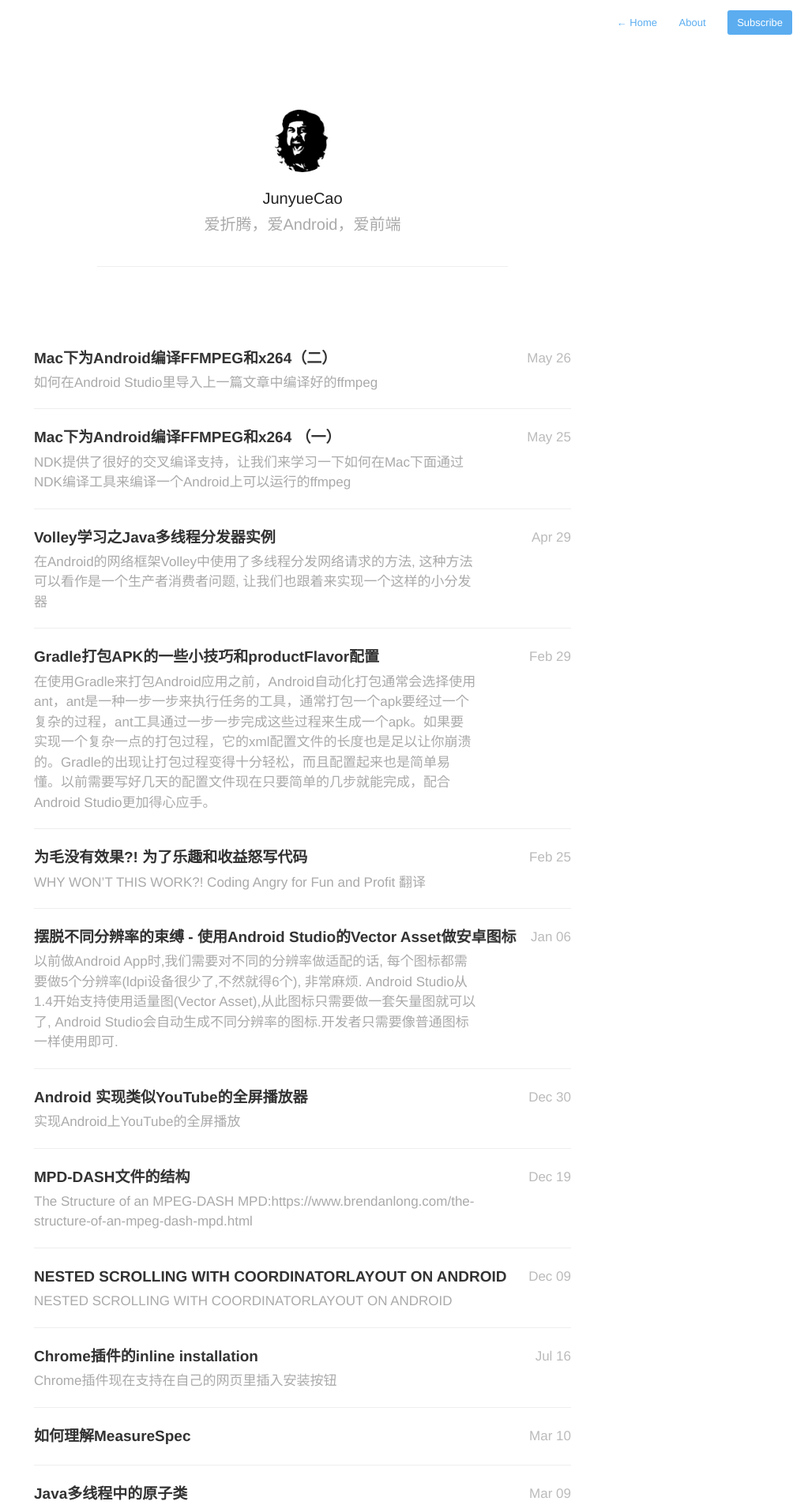
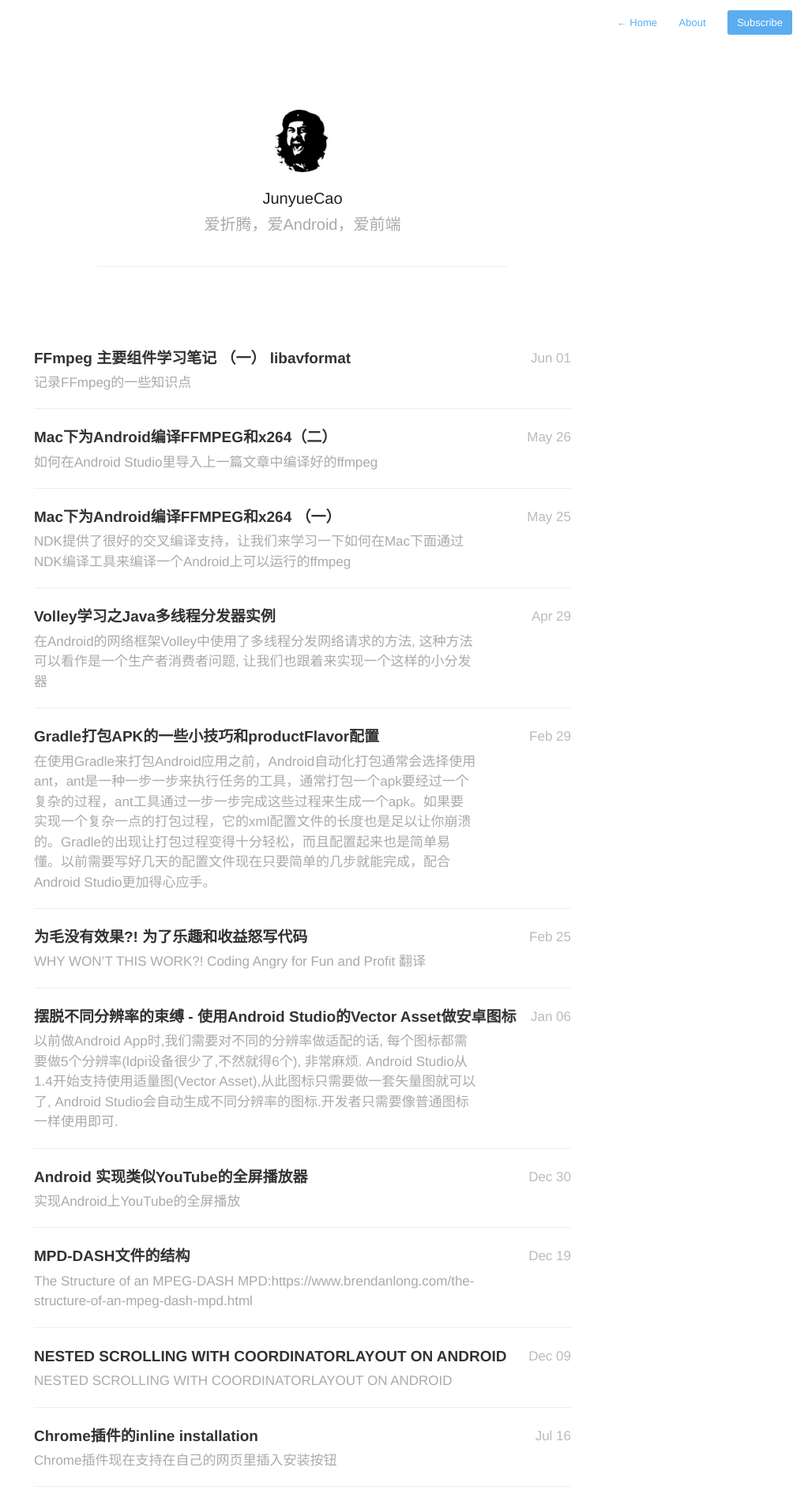
Before and after one commit to junyuecao/junyuecao.github.io, a Jekyll site: the page built from index.html, in a window 1280 px wide. Shown: the top 1906 px of the page at 79% size, without its empty margins (257-1280 px from the left). Built offline with Jekyll 4.4.1, drawn with Linux system fonts in a browser that asks for light colours; nearby versions of some CDN libraries; the list of posts is cut into pages by our own code; comment, search, counter and statistics services are not loaded; part of the change alters nothing that is shown.

Commit message:
add post

```diff
--- /dev/null
+++ b/_posts/2016-06-01-ffmpeg-modules-introduction.md
@@ -0,0 +1,213 @@
+---
+layout: post
+title: FFmpeg 主要组件学习笔记 （一） libavformat
+description: "记录FFmpeg的一些知识点"
+category: ffmpeg
+tags: ["ffmpeg"]
+---
+
+* Will be replaced with the ToC, excluding the "Contents" header
+{:toc}
+
+### 1. Libavformat该要
+
+#### 1.1 简要介绍
+
+Libavformat（lavf）是用来处理音视频媒体文件封装格式的库。它主要的作用包括两种：
+
+ 1. 将一个媒体文件抽取出不同的流来，比如视频流，音频流
+ 2. 将指定的数据写入到指定的封装格式，比如将视频流音频流写入到mp4格式里。
+
+<br/>
+它还包含了一个I/O模块，可以支持一系列协议来访问数据（比如：文件，tcp，http等等），在使用lavf之前，你需要现调用`av_register_all()`来注册所有编译好的封装器（muxers），解封装器（demuxers）和协议。除非你十分确定你不会使用网络功能，否则你还需要调用一下`avformat_network_init()`。
+
+lavf支持的输入格式可以由数据结构`AVInputFormat`来描述，对应的输出格式由`AVOutputFormat`来描述。如果你想遍历所有的已注册的输入输出格式，你可以调用`av_iformat_next()`和`av_oformat_next()`。协议层不属于公共API，所以你只能通过`avio_enum_protocols()`来查看所有支持协议的名字。
+
+无论是封装还是解封装，lavf的主要结构都由`AVFormatContext`来描述，通过它可以输出关于我们要读和写的文件的所有信息。正如大部分的Libavformat结构体一样，它的大小也不是公共API，所以不能通过栈上分配或者直接`av_malloc()`的方式来分配。要创建一个`AVFormatContext`你需要调用`avformat_alloc_context()`（类似于`avformat_open_input`之类的函数也是一样的道理）。
+
+`AVFormatContext`包涵的最重要的一些信息如下：
+
+ - 输入或者输出格式，可以自动监测或者由用户自行设置；输出格式由用户自行设置。
+ - 一个`AVStreams`数组，描述了这个文件里存储的所有的基础流。`AVStream`通常由他们在这个数组的索引来引用。
+ - 一个I/O context。一般由lavf来打开，或者由用户设置输入，输出的都由用户自行设置（除非你用的是`AVFMT_NOFILE`格式）。
+
+#### 1.2 传递选项到封装器或解封装器
+
+可以通过使用`AVOptions`来配置lavf的封装器和解封装器。通用（格式无关）的libavformat的配置信息会由`AVFormatContext`来提供，用户可以通过调用`av_opt_next()`或者`av_opt_find()`，传入`AVFormatContext`（或者通过`avformat_get_class()`获取到的它的`AVClass`）来获得。私有（格式特定）的配置信息由`AVFormatContext.priv_data`提供，但是只有对应格式数据结构里的`AVInputFormat.priv_class`/`AVOutputFormat.priv_class`非空时有效。更多的配置项可能由`I/O context`（当它的AVClass非空时才有效）和协议层来提供。查看内嵌在`AVOptions`文档里的讨论来学习如何访问这些配置。
+
+#### 1.3 url
+
+libavformat里的URL串由协议名，一个冒号‘:’和协议特定字符串，不含协议名和冒号的URL一般用于本地文件，也可以支持，但是已经弃用了。本地文件使用`file:`来访问。
+
+重要提示：不要使用未经检查的未知来源的协议。
+
+注意一些协议非常（过于）强大，可以访问本地和远程的文件，文件内部部分，或者串联文件，访问本地音视频设备等等。
+
+### 2. 解封装
+
+解封装意思就是读取一个媒体文件，并将其分离成一个个数据快（packets）
+
+一个[packet](https://ffmpeg.org/doxygen/3.0/structAVPacket.html)包涵了一个或者多个编码帧，并且属于一个基础数据流。在lavf的API里，`avformat_open_input()`函数用于打开一个文件，`av_read_frame()`用于读取一个packet，最后要调用`avformat_close_input()`来做清理工作。
+
+#### 2.1 打开媒体文件
+
+打开一个文件至少需要的信息是它的URL，将它传递给`avformat_open_input()`，代码如下：
+
+{% highlight c %}
+const char    *url = "file:in.mp3";
+AVFormatContext *s = NULL;
+int ret = avformat_open_input(&s, url, NULL, NULL);
+if (ret < 0)
+    abort();
+{% endhighlight %}
+
+上述代码尝试分配一个`AVFormatContext`，打开指定文件（自动检测类型）然后读取文件头，然后导出相应的信息存储到`s`里。一些格式是没有文件头的，或者文件头里没有足够的信息，那样的话推荐你调用`avformat_find_stream_info()`函数，它会试图读取并解码一些帧，来寻找缺失的信息。
+
+一些情况下你希望自己提前分配一个`AVFormatContext`。 调用`avformat_alloc_context()`然后在传入到`avformat_open_input()`之前做一些调整。 有一种情况就是你想使用自定义函数来读取输入数据，而不是用lavf内部的I/O层，要想实现这个，你需要用`avio_alloc_context()`创建你自己的AVIOContext，传递你的读取回调进去，然后将`AVFormatContext`的`pb`字段设置为你创建的`AVIOContext`。
+
+由于打开文件的格式在调用`avformat_open_input()`之前是不知道的，因此对于自己预分配的`AVFormatContext`来说是无法设置解封装器的私有配置的。要设置这些options，需要在调用`avformat_open_input()`时封装进一个`AVDictonary`里传入：
+
+{% highlight c %}
+AVDictionary *options = NULL;
+av_dict_set(&options, "video_size", "640x480", 0);
+av_dict_set(&options, "pixel_format", "rgb24", 0);
+if (avformat_open_input(&s, url, NULL, &options) < 0)
+    abort();
+av_dict_free(&options);
+{% endhighlight %}
+
+上述代码将`video_size`和`pixel_format`传入解封装器。对于raw video解封装器来说这是他们是必要参数，因为没有这些参数就无法知道怎么分析raw video数据。如果说格式其实是一些不同于raw video的东西，这些传入的参数就无法识别，因此也就没有用处。这些无法识别的参数会被返回来（识别的参数就被消费掉了，不会再返回），调用程序可以处理这些未识别的参数：
+
+{% highlight c %}
+AVDictionaryEntry *e;
+if (e = av_dict_get(options, "", NULL, AV_DICT_IGNORE_SUFFIX)) {
+    fprintf(stderr, "Option %s not recognized by the demuxer.\n", e->key);
+    abort();
+}
+{% endhighlight %}
+
+完成读取文件后，你必须调用`avformat_close_input()`来关闭文件，它将会释放所有与该文件相关的资源。
+
+#### 2.2 读取文件
+
+通过重复调用`av_read_frame()`可以读取一个已经打开的`AVFormatContext`，每一次调用，如果成功的话，会返回一个`AVPacket`，其中包含了从一个`AVStream`里取出的编码过的数据，这个流的索引为`AVPacket.stream_index`。如果用户想要解码数据，那么这个packet可以直接传递到编解码器`libavcodec`来解码，解码函数为`avcodec_decode_video2()`， `avcodec_decode_audio4()`， `avcodec_decode_subtitle2()`。分别可以解码视频，音频和字幕。
+
+如果已知的话`AVPacket.pts`, `AVPacket.dts` 和 `AVPacket.duration`会自动设置好，如果无法获知的话他们也可能不会被设置（也就是说对于pts/dts来说是`AV_NOPTS_VALUE `,对于duration来说是0）。时间信息单位为`AVStream.time_base`，也就是如果要转换成秒的话，需要把时间信息乘以`AVStream.time_base`。
+
+如果返回的packet中`AVPacket.buf`已经设好，那么代表这个packet是动态分配的，并且用户可以一直持有它。相反如果`AVPacket.buf`为`NULL`，那么代表这个packet的数据是由一个解封装器内部的静态存储持有的，并且这个packet在下次调用`av_read_frame()`或者关闭文件后就会失效了。 如果调用方想要一个更长生命周期，那么调用`av_dup_packet()`可以分配内存`av_malloc()`并复制一份。两种情况下在不需要这个packet的时候都要调用`av_packet_unref()`来释放。
+
+### 3. 封装
+
+封装器（Muxer）将编码后的数据以`AVPacket`的形式写入到文件或者其它输出指定容器格式的字节流中。
+
+主要的封装器的API函数有：`avformat_write_header()`用于写入文件头，`av_write_frame()` / `av_interleaved_write_frame()`用于写数据块packet，以及`av_write_trailer()`用于结束写文件。
+
+在封装过程开始时，调用者首先必须调用`avformat_alloc_context()`来创建一个封装context，接下来填入一些字段来配置封装器：
+
+ - `oformat` 必须设置, 用于指定使用的封装器
+ - 除非设置的格式是`AVFMT_NOFILE`类型,否则`pb`字段必须设置为一个已打开的`IO context`, 可以通过`avio_open2()`返回活着自定义一个
+ - 除非设置的格式是`AVFMT_NOSTREAMS`类型,否则必须至少通过`avformat_new_stream()`创建一个流, 调用者需要填充这个流的`stream codec context`信息, 比如编解码类型,id以及其它的一些参数(例如:视频宽高,像素或者采样格式等). 流的timebase要设置成调用者期望的.(注意: 封装器使用的timebase可能有所不同).
+ - 建议只手动初始化`AVCodecContext`中的有关的字段, 而不是在重封装过程中使用`avcodc_copy_context()`:无法保证解码器context适用于输入和输出的format context.
+ - 调用者可能需要设置一些额外信息,比如一些全局信息,或者针对于每个流的元信息, 章节, 脚本之类的,正如在 [AVFormatContext](https://ffmpeg.org/doxygen/3.0/structAVFormatContext.html)文档里描述的.这些信息是否最终会存储在输出中取决于容器格式和封装器的支持.
+
+当封装器设置完成后, 调用者必须调用`avformat_write_header()`来初始化封装器内部结构,并写入文件头. 这个阶段是否往IO context里写入东西取决于封装器, 但是这个函数必须要调用. 任何封装器的私有选项也要在这个函数调用时传入.
+
+然后就可以重复调用`av_write_frame()`或者`av_interleaved_write_header()`来发送数据到封装器(参考这些函数的文档来分辨他们的区别. 一个封装context只允许使用其中一种,不能混着用). 注意发送到封装器的packet的时间信息必须对应`AVStream`的时间基数,这个时间基数会在`avformat_write_header()`步骤写入,有可能与调用者设置的不同.
+
+当所有数据都写入后, 调用者必须调用`av_write_trailer()`进行文件缓冲数据的关闭和文件的关闭. 然后关闭IO context(如果有的话), 最后调用`avformat_free_context()`释放封装context.
+
+### 4. I/O 读写(貌似只有读)
+
+#### 4.1 目录列表
+
+目录列表API可以用来列出远程服务器上的文件列表.
+
+使用场景:
+
+ - 一个打开文件的对话框用来选择远程地址上的文件
+ - 一个可以播放指定目录下所有文件的播放器
+
+##### 打开目录
+
+首先, 打开目录需要调用`avio_open_dir()`,并提供URL和一些协议相关参数(通过`AVDictionary`传入). 如果调用成功,这个函数返回0或者正数,并且分配一个`AVIODirContext`.
+
+{% highlight c %}
+AVIODirContext *ctx = NULL;
+if (avio_open_dir(&ctx, "smb://example.com/some_dir", NULL) < 0) {
+    fprintf(stderr, "Cannot open directory.\n");
+    abort();
+}
+{% endhighlight %}
+
+上述代码尝试打开一个`smb`协议的目录, 没有传递额外参数.
+
+##### 读取条目
+
+每个目录的条目(例如:文件,目录,其它比如`AVIODirEntryType`的)由一个`AVIODirEntry`表示, 读取连续的条目可以通过`avio_read_dir()`来完成.每一次调用如果成功返回0或者正数. 如果读取到了`NULL`条目,就可以停止了, 表示已经没有可以读取的条目了. 下面的代码从一个context关联的目录中读取所有条目,并且把文件名打印到标准输出流里.
+
+{% highlight c %}
+AVIODirEntry *entry = NULL;
+for (;;) {
+    if (avio_read_dir(ctx, &entry) < 0) {
+        fprintf(stderr, "Cannot list directory.\n");
+        abort();
+    }
+    if (!entry)
+        break;
+    printf("%s\n", entry->name);
+    avio_free_directory_entry(&entry);
+}
+{% endhighlight %}
+
+### 5. 公共元数据API
+
+元数据API可以让`libavformat`在解封装的时候导出元数据标签.
+
+相反它也可以让客户端在封装的时候设置元数据标签.
+
+元数据由键值对表示,使用`AVDictionary`封装好后,读取或设置到`AVFormatContext`, `AVStream`,`AVChapter`和`AVProgram`的`metadata`字段里. 和FFmpeg的其它所有字符串一样, 元数据默认都认为是UTF-8编码的Unicode字符, 注意大部分情况下解封装器导出的元数据不会做字符编码检查.
+
+重要的一些概念:
+
+ - 键是唯一的,不能存在两个相同的键. 在语义上也要求是唯一的,比如解封装器不知道如何处理多个不同的键但实际上语义是一样的,比如键名`Author5`,键名`Author6`. 这里必须把所有tag放到同一个字段里.
+ - 元数据是平铺的,没有层次结构的. 没有子tag.如果你要保存类似于制作人Alice和演员Bob的孩子的电子邮件,你应该这样存:键名为`alice_and_bobs_childs_email_address`.
+ - 多个modifier可以应用到键名上,modifier的意思就是说这个键在不同的情况下有不同的值. 可以通过短横线'-'加到键名的末尾,这些modifier列表如下,顺序必须和下面的一致.比如可以是 `foo-eng-sort`但不能是`foo-sort-eng`
+    - 语言 例如:`Author-ger=Michael` ,`Author-eng=Mike`, 默认语言是没有指定的"Author标签"
+    - 排序 可以调整一个tag的顺序 入`artist="The Beatles"`,`artiest-sort="Beatles The"`
+ - 一些协议和解封装器支持元数据更新.在成功调用`av_read_packet()`后,`AVFormatContext.event_flags`或者`AVStream.event_flags`将会更新来表示元数据变化了.
+ - 解封装器尝试导出元数据为一个通用格式. 没有通用等价tag会保留在容器里,下面是通用tag的名字:
+
+| album        | -- | name of the set this work belongs to |
+| album_artist | -- | main creator of the set/album, if different from artist. e.g. "Various Artists" for compilation albums. |
+| artist       |--  | main creator of the work |
+| comment      | -- | any additional description of the file. |
+| composer     | -- | who composed the work, if different from artist.|
+| copyright    | -- | name of copyright holder.|
+| creation_time| -- | date when the file was created, preferably in ISO 8601.|
+| date         | -- | date when the work was created, preferably in ISO 8601.|
+| disc         | -- | number of a subset, e.g. disc in a multi-disc collection.|
+| encoder      | -- | name/settings of the software/hardware that produced the file.|
+| encoded_by   | -- | person/group who created the file.|
+| filename     | -- | original name of the file.|
+| genre        | -- | <self-evident>.|
+| language     | -- | main language in which the work is performed, preferably in ISO 639-2 format. Multiple languages can be specified by separating them with commas. |
+| performer   | -- |artist who performed the work, if different from artist. E.g for "Also sprach Zarathustra", artist would be "Richard Strauss" and performer "London Philharmonic Orchestra".|
+| publisher |    -- | name of the label/publisher.|
+| service_name |     -- | name of the service in broadcasting (channel name).|
+| service_provider | -- | name of the service provider in broadcasting.|
+| title |        -- | name of the work.|
+| track |        -- | number of this work in the set, can be in form current/total.|
+| variant_bitrate | -- | the total bitrate of the bitrate variant that the current stream is part of|
+
+### 6. 核心函数
+
+参考:[https://ffmpeg.org/doxygen/3.0/group__lavf__core.html](https://ffmpeg.org/doxygen/3.0/group__lavf__core.html)
+
+### 7. 工具函数
+
+参考:[https://ffmpeg.org/doxygen/3.0/group__lavf__misc.html](https://ffmpeg.org/doxygen/3.0/group__lavf__misc.html)
+
+### 参考资料
+- [https://ffmpeg.org/doxygen/3.0/group__libavf.html#details](https://ffmpeg.org/doxygen/3.0/group__libavf.html)
+- [https://ffmpeg.org/doxygen/3.0/group__lavf__decoding.html](https://ffmpeg.org/doxygen/3.0/group__lavf__decoding.html)
+- [https://ffmpeg.org/doxygen/3.0/group__lavf__encoding.html](https://ffmpeg.org/doxygen/3.0/group__lavf__encoding.html)
--- a/assets/css/highlight.css
+++ b/assets/css/highlight.css
@@ -1,3 +1,10 @@
+code.highlighter-rouge {
+    color: #060;
+    font: 13px/18px Consolas, "Liberation Mono", Menlo, Monaco, Courier, monospace;
+    -webkit-font-smoothing: subpixel-antialiased;
+    -moz-osx-font-smoothing: auto;
+}
+
 .highlight table td { padding: 5px; }
 .highlight table pre { margin: 0; }
 .highlight .gh {
--- a/assets/css/style.css
+++ b/assets/css/style.css
@@ -492,6 +492,16 @@ Post List
 	opacity: 0.8;
 }
 
+#markdown-toc {
+	margin-bottom: 1em;
+}
+#markdown-toc li{
+    list-style-type:none;
+}
+#markdown-toc ul {
+    padding-left: 1em;
+}
+
 /* Post Navigation */
 #post-nav {
 	border-top:1px solid #eee;
```
Also changed, not shown: 1 other file.
